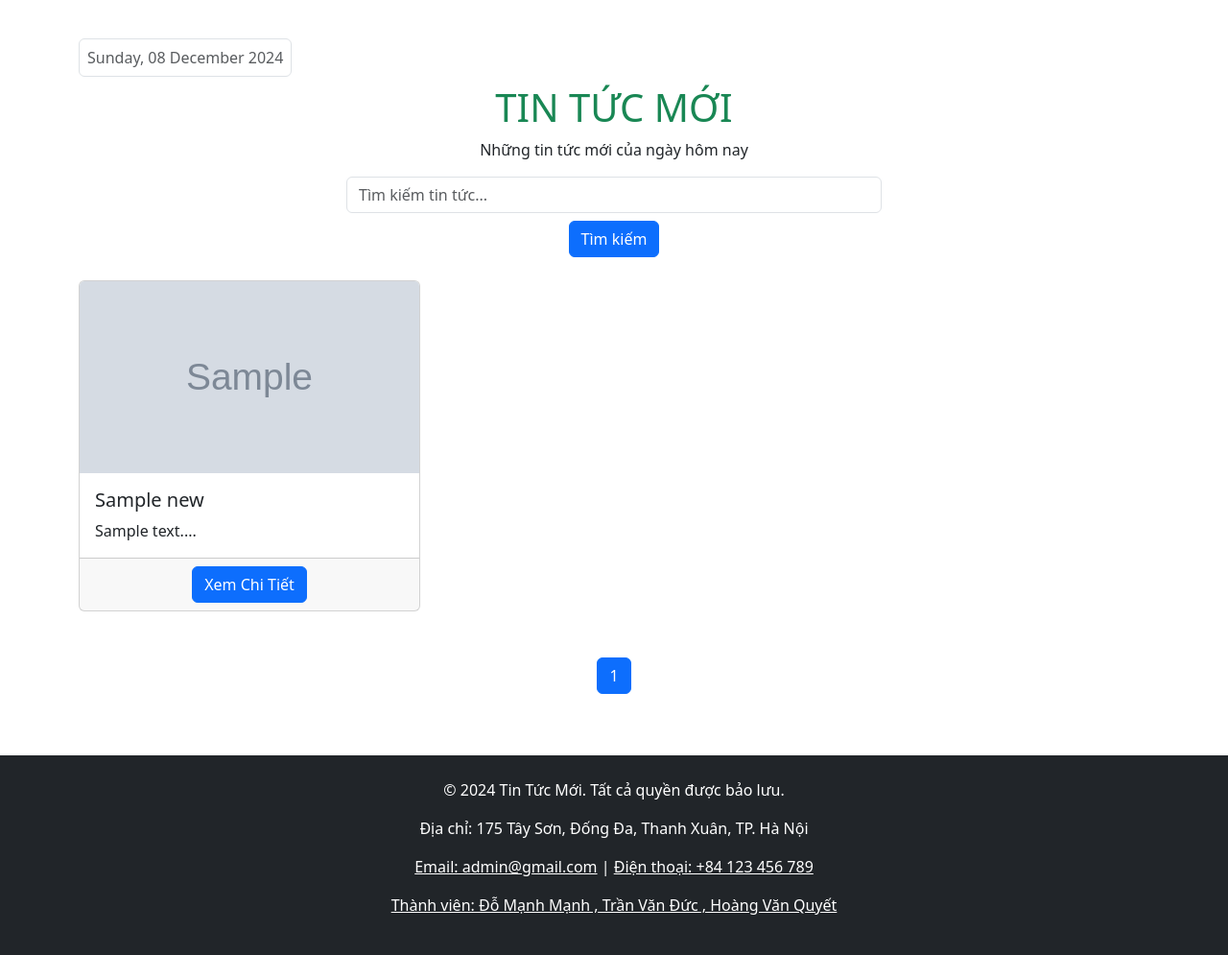
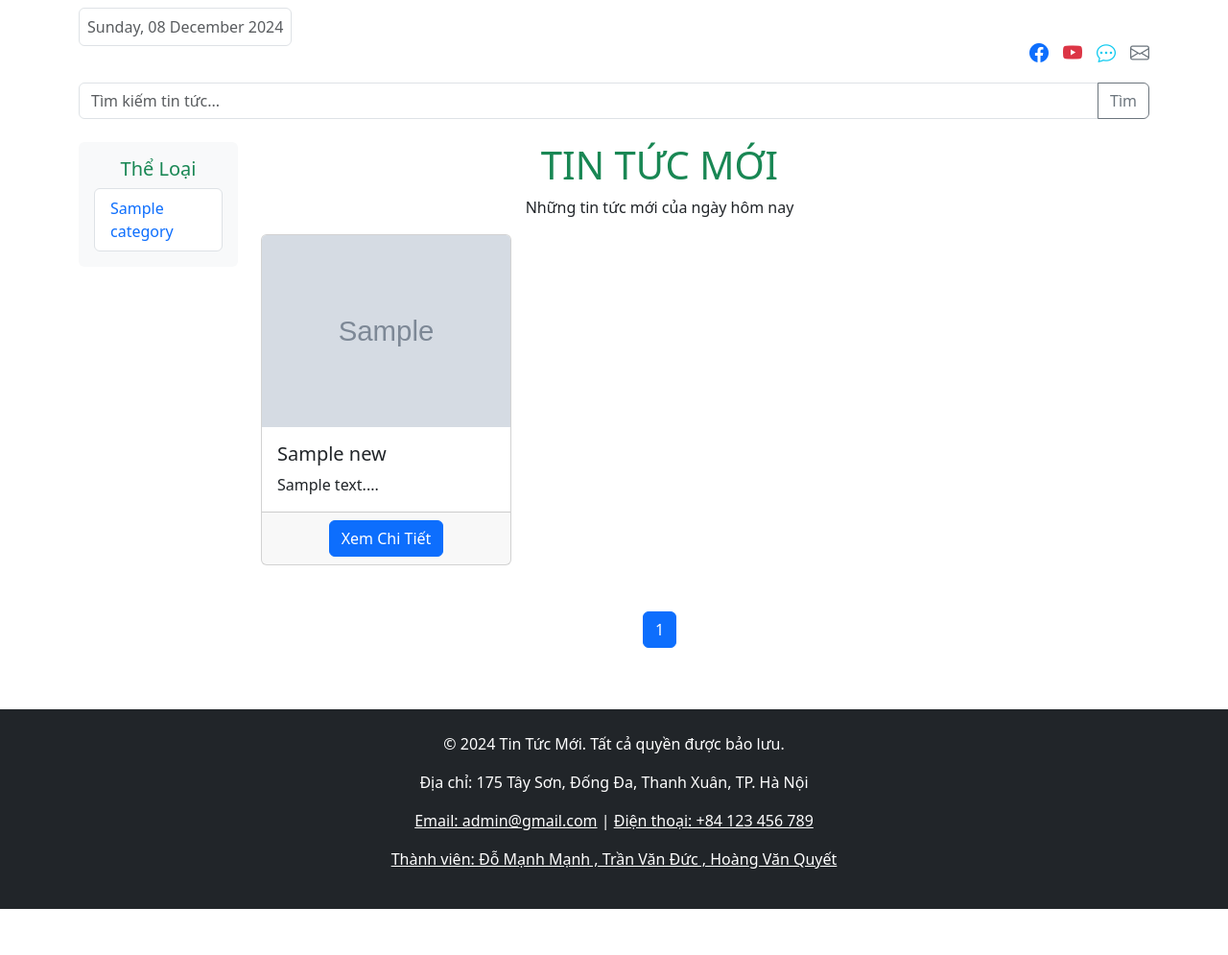
Before and after one commit to manhmanh2004/baiTH2_CNW, a PHP site: page / in a window 1280 px wide. Shown: the whole page at 96% size. After the commit the page ends 947 px from the top, so only its background shows below. Run offline with PHP 8.4, Linux system fonts and the light colour scheme; tables that the repository leaves empty or names only in its code hold one stand-in row (values such as "Sample post"); grey boxes marked "Sample" are stand-in pictures.

Commit message:
giao dien hoi du

```diff
--- a/tlunews/index.php
+++ b/tlunews/index.php
@@ -1,5 +1,4 @@
 <?php
-
 // Kết nối cơ sở dữ liệu
 $servername = "localhost";
 $username = "root";
@@ -14,22 +13,45 @@ try {
     $conn = new PDO("mysql:host=$servername;dbname=$dbname", $username, $password);
     $conn->setAttribute(PDO::ATTR_ERRMODE, PDO::ERRMODE_EXCEPTION);
 
+    // Lấy danh sách thể loại
+    $sqlCategories = "SELECT id, name FROM categorys";
+    $categoryStmt = $conn->prepare($sqlCategories);
+    $categoryStmt->execute();
+    $categories = $categoryStmt->fetchAll(PDO::FETCH_ASSOC);
+
+    // Kiểm tra xem có từ khóa tìm kiếm hay không
+    $searchTerm = isset($_GET['search']) ? $_GET['search'] : '';
+
     // Phân trang
     $recordsPerPage = 9;
     $page = isset($_GET['page']) && is_numeric($_GET['page']) ? (int)$_GET['page'] : 1;
     $offset = ($page - 1) * $recordsPerPage;
 
+    // Sửa câu truy vấn tìm kiếm
+    if ($searchTerm) {
+        $sqlTotal = "SELECT COUNT(*) AS total FROM news WHERE title LIKE :searchTerm OR content LIKE :searchTerm";
+        $sql = "SELECT * FROM news WHERE title LIKE :searchTerm OR content LIKE :searchTerm LIMIT :limit OFFSET :offset";
+    } else {
+        $sqlTotal = "SELECT COUNT(*) AS total FROM news";
+        $sql = "SELECT * FROM news LIMIT :limit OFFSET :offset";
+    }
+
     // Lấy tổng số bản ghi
-    $sqlTotal = "SELECT COUNT(*) AS total FROM news";
     $totalStmt = $conn->prepare($sqlTotal);
+    if ($searchTerm) {
+        $searchTerm = "%" . $searchTerm . "%";
+        $totalStmt->bindParam(':searchTerm', $searchTerm, PDO::PARAM_STR);
+    }
     $totalStmt->execute();
     $totalResult = $totalStmt->fetch(PDO::FETCH_ASSOC);
     $totalRecords = $totalResult['total'];
     $totalPages = ceil($totalRecords / $recordsPerPage);
 
     // Lấy tin tức
-    $sql = "SELECT * FROM news LIMIT :limit OFFSET :offset";
     $stmt = $conn->prepare($sql);
+    if ($searchTerm) {
+        $stmt->bindParam(':searchTerm', $searchTerm, PDO::PARAM_STR);
+    }
     $stmt->bindParam(':limit', $recordsPerPage, PDO::PARAM_INT);
     $stmt->bindParam(':offset', $offset, PDO::PARAM_INT);
     $stmt->execute();
@@ -55,31 +77,118 @@ $conn = null;
     <link href="https://cdn.jsdelivr.net/npm/bootstrap@5.3.3/dist/css/bootstrap.min.css" rel="stylesheet"
         integrity="sha384-QWTKZyjpPEjISv5WaRU9OFeRpok6YctnYmDr5pNlyT2bRjXh0JMhjY6hW+ALEwIH" crossorigin="anonymous">
     <link rel="stylesheet" href="https://cdn.jsdelivr.net/npm/bootstrap-icons@1.11.3/font/bootstrap-icons.min.css">
+
+    <style>
+        /* Căn chỉnh phần ngày và mạng xã hội */
+        .date-social-container {
+            display: flex;
+            justify-content: space-between;
+            align-items: center;
+        }
+
+        /* Biểu tượng mạng xã hội ngang */
+        .social-icons ul {
+            display: flex;
+            justify-content: flex-end;
+            list-style: none;
+            padding: 0;
+            margin: 0;
+        }
+
+        .social-icons ul li {
+            margin-right: 15px;
+        }
+
+        .social-icons ul li:last-child {
+            margin-right: 0;
+        }
+
+        /* Tùy chỉnh icon */
+        .social-icons a {
+            text-decoration: none;
+            font-size: 20px;
+        }
+
+        .social-icons a:hover {
+            opacity: 0.8;
+        }
+    </style>
 </head>
 
 <body>
-    <div class="container mt-5">
-        <!-- Header với ngày hiện tại và khung -->
-        <div class="row mb-3">
-            <div class="col-md-12 text-start">
-                <!-- Thêm khung cho ngày -->
-                <span class="text-muted border p-2 rounded"><?php echo $date; ?></span>
+    <div class="container mt-3">
+        <!-- Hàng ngày và biểu tượng mạng xã hội -->
+        <div class="row mb-3 date-social-container">
+            <div>
+                <span class="text-muted border p-2 rounded">
+                    <?php
+                        // Hiển thị ngày hiện tại
+                        echo date('l, d F Y');
+                    ?>
+                </span>
+            </div>
+
+            <!-- Các biểu tượng mạng xã hội -->
+            <div class="social-icons">
+                <ul>
+                    <li>
+                        <a href="https://facebook.com" target="_blank" title="Facebook">
+                            <i class="bi bi-facebook text-primary"></i>
+                        </a>
+                    </li>
+                    <li>
+                        <a href="https://youtube.com" target="_blank" title="YouTube">
+                            <i class="bi bi-youtube text-danger"></i>
+                        </a>
+                    </li>
+                    <li>
+                        <a href="https://zalo.me" target="_blank" title="Zalo">
+                            <i class="bi bi-chat-dots text-info"></i>
+                        </a>
+                    </li>
+                    <li>
+                        <a href="mailto:admin@gmail.com" target="_blank" title="Email">
+                            <i class="bi bi-envelope text-secondary"></i>
+                        </a>
+                    </li>
+                </ul>
             </div>
         </div>
 
+
+        <!-- Form tìm kiếm -->
+        <div class="mb-4">
+            <form method="GET" action="">
+                <div class="input-group">
+                    <input type="text" class="form-control" name="search" placeholder="Tìm kiếm tin tức..." value="<?php echo isset($_GET['search']) ? htmlspecialchars($_GET['search']) : ''; ?>">
+                    <button class="btn btn-outline-secondary" type="submit">Tìm</button>
+                </div>
+            </form>
+        </div>
+
+        <!-- Bố cục chia 2 cột -->
+        <div class="row">
+            <!-- Cột trái: Thể loại -->
+            <div class="col-md-2">
+                <div class="bg-light p-3 rounded">
+                    <h5 class="text-center text-success">Thể Loại</h5>
+                    <ul class="list-group">
+                        <?php foreach ($categories as $category): ?>
+                            <li class="list-group-item">
+                                <a href="#" class="text-decoration-none"><?php echo htmlspecialchars($category['name']); ?></a>
+                            </li>
+                        <?php endforeach; ?>
+                    </ul>
+                </div>
+            </div>
+
+            <!-- Cột phải: Tin tức -->
+            <div class="col-md-9">
                 <h1 class="text-success text-center">TIN TỨC MỚI</h1>
                 <p class="text-center">Những tin tức mới của ngày hôm nay</p>
 
-        <!-- Thanh tìm kiếm dưới TIN TỨC MỚI -->
-        <div class="text-center mb-4">
-            <form action="" method="get">
-                <input type="text" name="search" class="form-control w-50 mx-auto" placeholder="Tìm kiếm tin tức..."
-                    value="<?php echo isset($_GET['search']) ? htmlspecialchars($_GET['search']) : ''; ?>">
-                <button type="submit" class="btn btn-primary mt-2">Tìm kiếm</button>
-            </form>
-        </div>
-
                 <div class="row">
+                    <?php if (count($tinbaos) > 0): ?>
                         <?php foreach ($tinbaos as $tinbao): ?>
                         <div class="col-md-4 mb-4">
                             <div class="card h-100">
@@ -94,6 +203,9 @@ $conn = null;
                             </div>
                         </div>
                         <?php endforeach; ?>
+                    <?php else: ?>
+                        <p class="text-center">Không có tin tức nào phù hợp!</p>
+                    <?php endif; ?>
                 </div>
 
                 <!-- Phân trang -->
@@ -103,25 +215,27 @@ $conn = null;
                             <!-- Nút 'Trước' -->
                             <?php if ($page > 1): ?>
                                 <li class="page-item">
-                            <a class="page-link" href="?page=<?php echo $page - 1; ?>">Trước</a>
+                                    <a class="page-link" href="?page=<?php echo $page - 1; ?>&search=<?php echo htmlspecialchars($searchTerm); ?>">Trước</a>
                                 </li>
                             <?php endif; ?>
 
                             <!-- Các trang -->
                             <?php for ($i = max(1, $page - 2); $i <= min($totalPages, $page + 2); $i++): ?>
                                 <li class="page-item <?php echo ($i == $page) ? 'active' : ''; ?>">
-                            <a class="page-link" href="?page=<?php echo $i; ?>"><?php echo $i; ?></a>
+                                    <a class="page-link" href="?page=<?php echo $i; ?>&search=<?php echo htmlspecialchars($searchTerm); ?>"><?php echo $i; ?></a>
                                 </li>
                             <?php endfor; ?>
 
                             <!-- Nút 'Sau' -->
                             <?php if ($page < $totalPages): ?>
                                 <li class="page-item">
-                            <a class="page-link" href="?page=<?php echo $page + 1; ?>">Sau</a>
+                                    <a class="page-link" href="?page=<?php echo $page + 1; ?>&search=<?php echo htmlspecialchars($searchTerm); ?>">Sau</a>
                                 </li>
                             <?php endif; ?>
                         </ul>
                     </nav>
+                </div>
+            </div>
         </div>
     </div>
 
```
Lines whose indentation alone changed are shown as unchanged.
